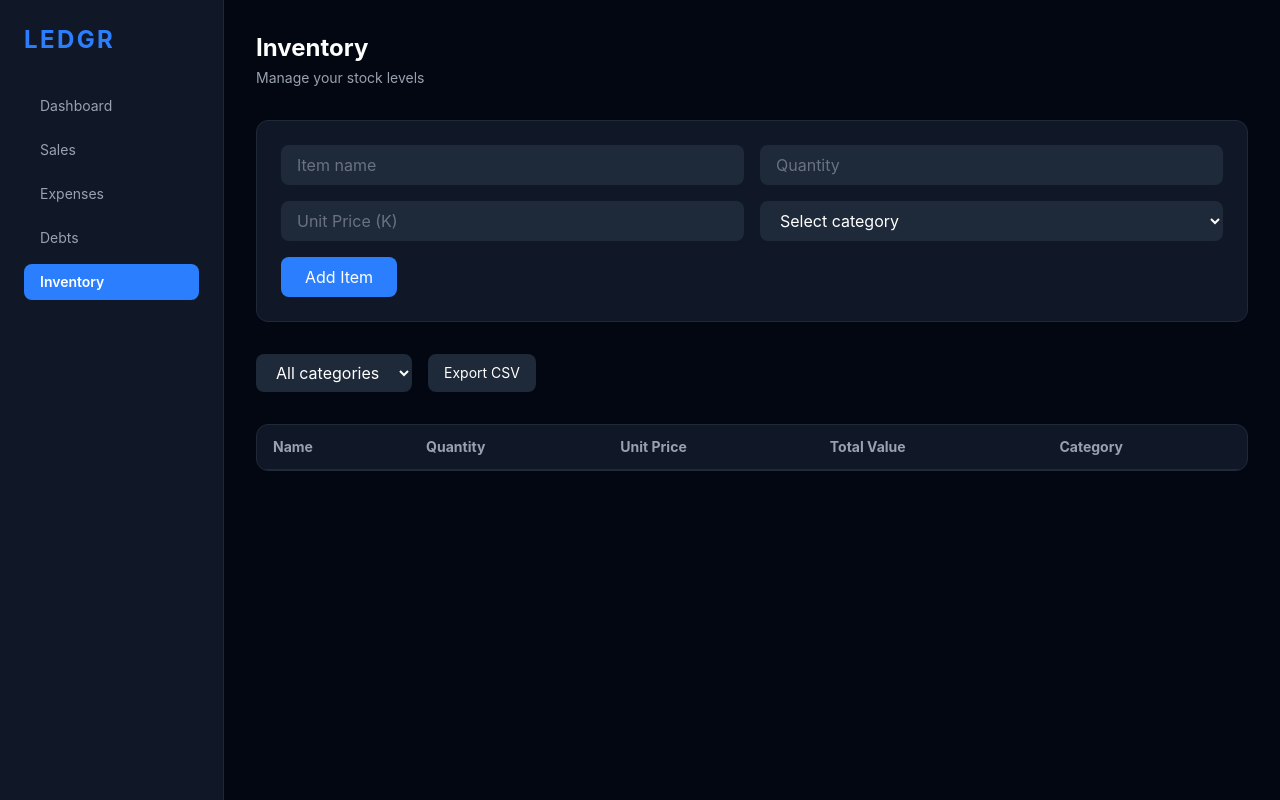
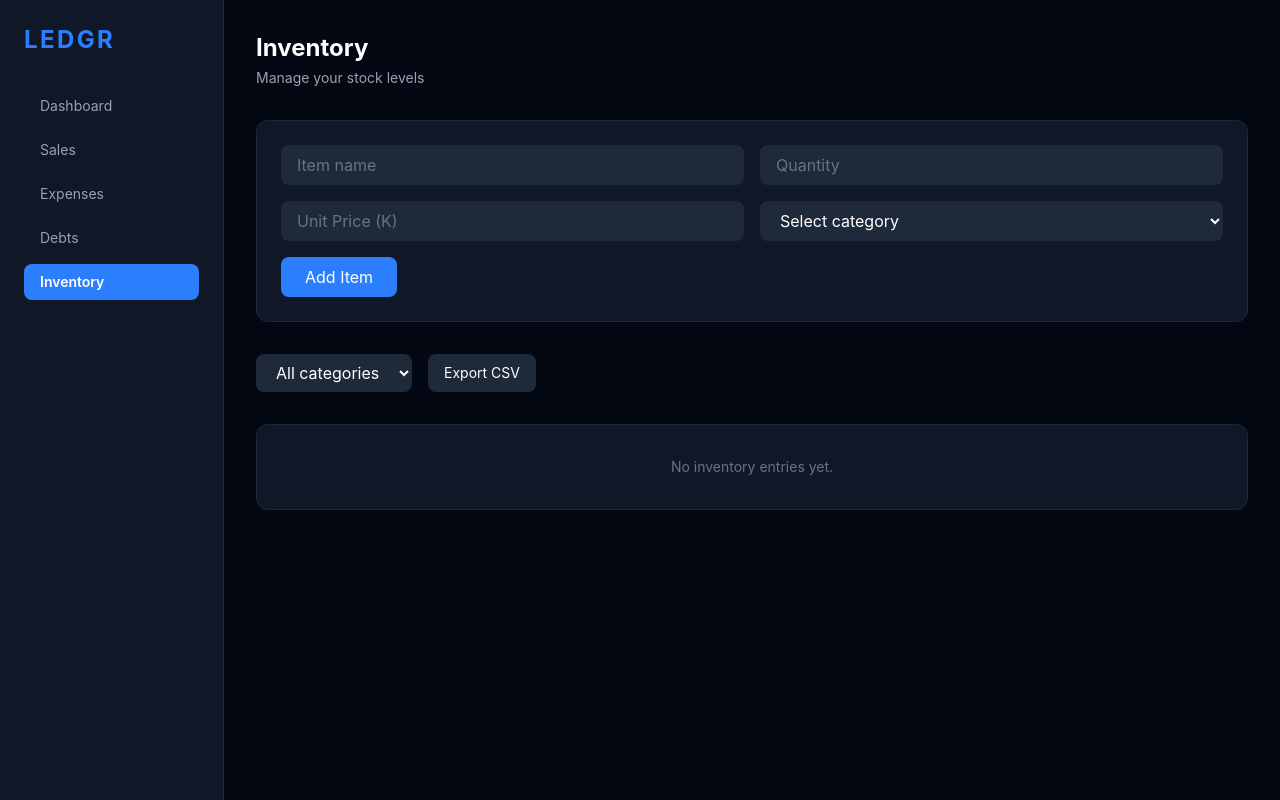
Before and after one commit to hoiregeno/ledgr-app, a React (Vite) app: page /inventory in a window 1280 px wide. Built offline with nearby package versions, Linux system fonts and the light colour scheme.

Commit message:
feat: add empty state messages to all pages

```diff
--- a/src/pages/Debts.jsx
+++ b/src/pages/Debts.jsx
@@ -130,6 +130,11 @@ function Debts() {
 
       {/* Table */}
       <div className="bg-gray-900 border border-gray-800 rounded-xl overflow-hidden">
+        {filteredDebts.length === 0 ? (
+          <p className="text-gray-500 text-sm text-center py-8">
+            No debts entries yet.
+          </p>
+        ) : (
           <table className="w-full">
             <thead>
               <tr className="border-b border-gray-800">
@@ -174,6 +179,7 @@ function Debts() {
               ))}
             </tbody>
           </table>
+        )}
       </div>
     </div>
   );
--- a/src/pages/Expenses.jsx
+++ b/src/pages/Expenses.jsx
@@ -111,6 +111,11 @@ function Expenses() {
 
       {/* Table */}
       <div className="bg-gray-900 border border-gray-800 rounded-xl overflow-hidden">
+        {filteredExpenses.length === 0 ? (
+          <p className="text-gray-500 text-sm text-center py-8">
+            No expenses entries yet.
+          </p>
+        ) : (
           <table className="w-full">
             <thead>
               <tr className="border-b border-gray-800">
@@ -134,11 +139,15 @@ function Expenses() {
                   key={expense.id}
                   className="border-b border-gray-800 last:border-0"
                 >
-                <td className="text-white text-sm px-4 py-3">{expense.name}</td>
+                  <td className="text-white text-sm px-4 py-3">
+                    {expense.name}
+                  </td>
                   <td className="text-red-400 text-sm px-4 py-3">
                     K{expense.amount}
                   </td>
-                <td className="text-white text-sm px-4 py-3">{expense.date}</td>
+                  <td className="text-white text-sm px-4 py-3">
+                    {expense.date}
+                  </td>
                   <td className="text-white text-sm px-4 py-3">
                     {expense.category}
                   </td>
@@ -146,6 +155,7 @@ function Expenses() {
               ))}
             </tbody>
           </table>
+        )}
       </div>
     </div>
   );
--- a/src/pages/Inventory.jsx
+++ b/src/pages/Inventory.jsx
@@ -113,6 +113,11 @@ function Inventory() {
 
       {/* Table */}
       <div className="bg-gray-900 border border-gray-800 rounded-xl overflow-hidden">
+        {filteredInventory.length === 0 ? (
+          <p className="text-gray-500 text-sm text-center py-8">
+            No inventory entries yet.
+          </p>
+        ) : (
           <table className="w-full">
             <thead>
               <tr className="border-b border-gray-800">
@@ -140,18 +145,23 @@ function Inventory() {
                   className="border-b border-gray-800 last:border-0"
                 >
                   <td className="text-white text-sm px-4 py-3">{inv.name}</td>
-                <td className="text-white text-sm px-4 py-3">{inv.quantity}</td>
+                  <td className="text-white text-sm px-4 py-3">
+                    {inv.quantity}
+                  </td>
                   <td className="text-white text-sm px-4 py-3">
                     K{inv.unitPrice}
                   </td>
                   <td className="text-blue-400 text-sm px-4 py-3">
                     K{(inv.quantity * inv.unitPrice).toFixed(2)}
                   </td>
-                <td className="text-white text-sm px-4 py-3">{inv.category}</td>
+                  <td className="text-white text-sm px-4 py-3">
+                    {inv.category}
+                  </td>
                 </tr>
               ))}
             </tbody>
           </table>
+        )}
       </div>
     </div>
   );
--- a/src/pages/Sales.jsx
+++ b/src/pages/Sales.jsx
@@ -163,6 +163,11 @@ function Sales() {
 
       {/* Table */}
       <div className="bg-gray-900 border border-gray-800 rounded-xl overflow-hidden">
+        {filteredSales.length === 0 ? (
+          <p className="text-gray-500 text-sm text-center py-8">
+            No sales entries yet.
+          </p>
+        ) : (
           <table className="w-full">
             <thead>
               <tr className="border-b border-gray-800">
@@ -190,7 +195,9 @@ function Sales() {
                   className="border-b border-gray-800 last:border-0"
                 >
                   <td className="text-white text-sm px-4 py-3">{sale.name}</td>
-                <td className="text-white text-sm px-4 py-3">K{sale.amount}</td>
+                  <td className="text-white text-sm px-4 py-3">
+                    K{sale.amount}
+                  </td>
                   <td className="text-white text-sm px-4 py-3">{sale.date}</td>
                   <td className="text-white text-sm px-4 py-3">
                     {sale.category}
@@ -211,6 +218,7 @@ function Sales() {
               ))}
             </tbody>
           </table>
+        )}
       </div>
     </div>
   );
```
Lines whose indentation alone changed are shown as unchanged.
